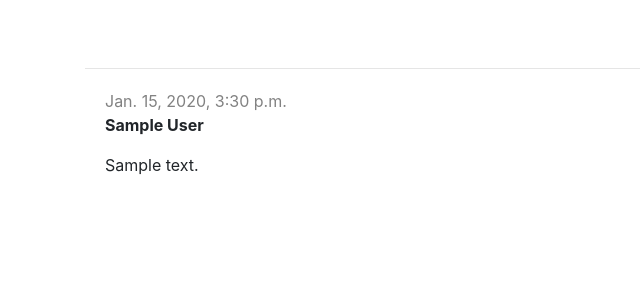
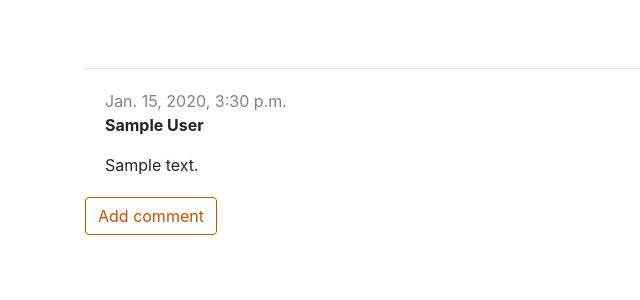
Before and after one commit to prakash-rimjhim/djangogirls, a Django app: page /post/1/ in a window 1280 px wide. Shown: the part 256-556 px from the top of the page, without its empty margins (0-640 px from the left). Run offline with Django 3.2, Linux system fonts and the light colour scheme; tables that the repository leaves empty hold one stand-in row (values such as "Sample post").

Commit message:
Added the functionality to comment on a post

```diff
--- a/blog/templates/blog/post_detail.html
+++ b/blog/templates/blog/post_detail.html
@@ -9,6 +9,7 @@
                 </a>
             {% endif %}
         </aside>
+
         {% if post.published_date %}
             <div class="date">
                 {{ post.published_date }}
@@ -16,6 +17,7 @@
         {% else %}
             <a class="btn btn-default" href="{% url 'post_publish' pk=post.pk %}">Publish</a>
         {% endif %}
+
         <a class="btn btn-default" href="{% url 'post_publish' pk=post.pk %}">Publish</a>
         <a class="btn btn-default" href="{% url 'post_remove' pk=post.pk %}"><span class="glyphicon glyphicon-remove"></span></a>
 
@@ -34,4 +36,6 @@
     <p>No comments here yet :(</p>
     {% endfor %}
 
+    <a class="btn btn-default" href="{% url 'add_comment_to_post' pk=post.pk %}">Add comment</a>
+
 {% endblock %}
--- a/blog/urls.py
+++ b/blog/urls.py
@@ -9,5 +9,5 @@
     path('drafts/', views.post_draft_list, name='post_draft_list'),
     path('post/<pk>/publish/', views.post_publish, name='post_publish'),
     path('post/<pk>/remove/', views.post_remove, name='post_remove'),
-
+    path('post/<int:pk>/comment/', views.add_comment_to_post, name='add_comment_to_post'),
 ]
--- a/blog/views.py
+++ b/blog/views.py
@@ -2,7 +2,7 @@
 from django.shortcuts import render, get_object_or_404
 from django.utils import timezone
 from .models import Post
-from .forms import PostForm
+from .forms import PostForm, CommentForm
 from django.shortcuts import redirect
 from django.contrib.auth.decorators import login_required
 
@@ -67,7 +67,22 @@
 @login_required
 def post_new(request):
     [...]
+
 def post_remove(request, pk):
     post = get_object_or_404(Post, pk=pk)
     post.delete()
     return redirect('post_list')
+
+
+def add_comment_to_post(request, pk):
+    post = get_object_or_404(Post, pk=pk)
+    if request.method == "POST":
+        form = CommentForm(request.POST)
+        if form.is_valid():
+            comment = form.save(commit=False)
+            comment.post = post
+            comment.save()
+            return redirect('post_detail', pk=post.pk)
+    else:
+        form = CommentForm()
+    return render(request, 'blog/add_comment_to_post.html', {'form': form})
```
Also changed, not shown: blog/forms.py (+8 -1 lines), blog/templates/blog/add_comment_to_post.html (added, +9 -0 lines). Lines whose indentation alone changed are shown as unchanged.
